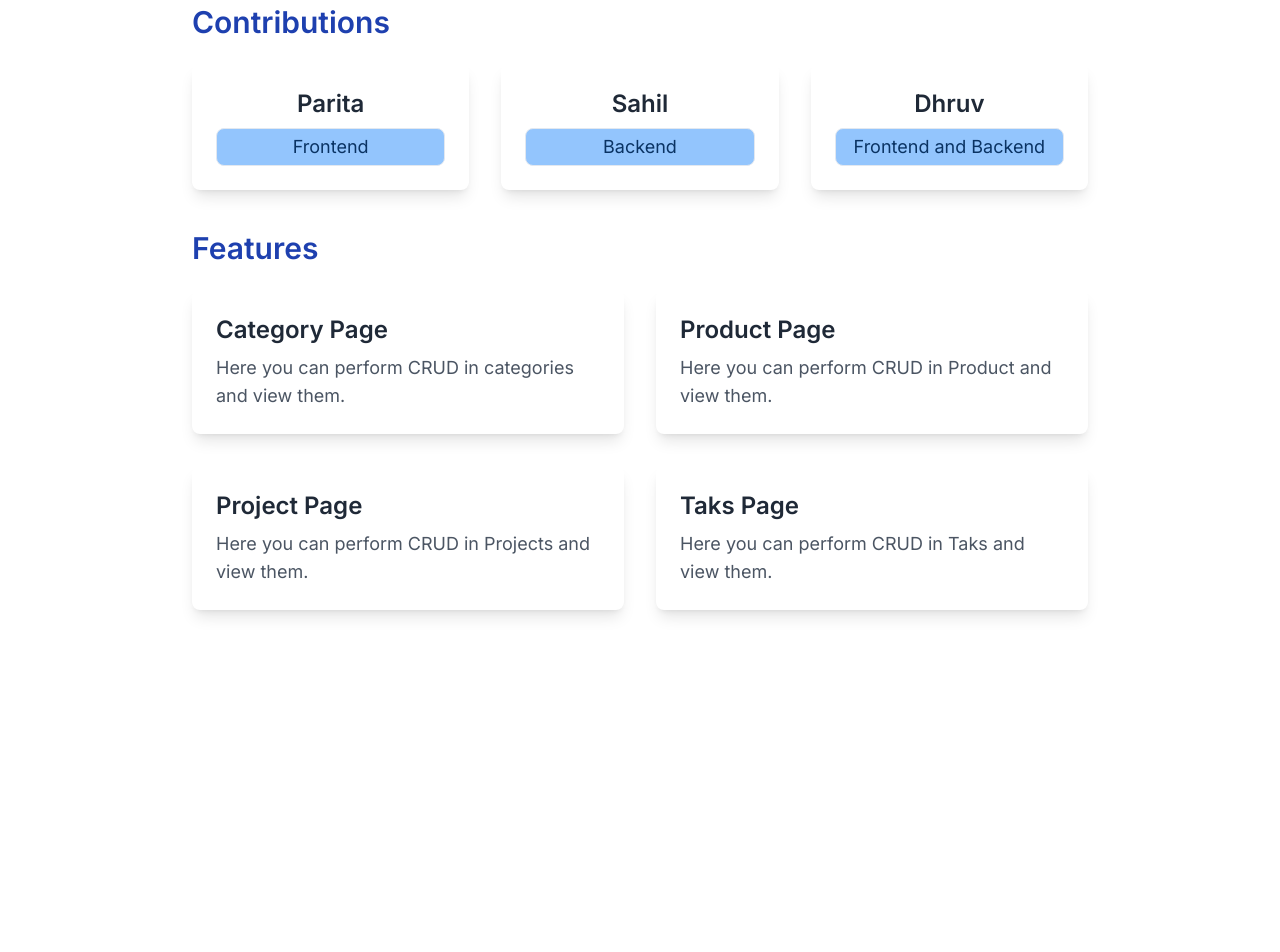
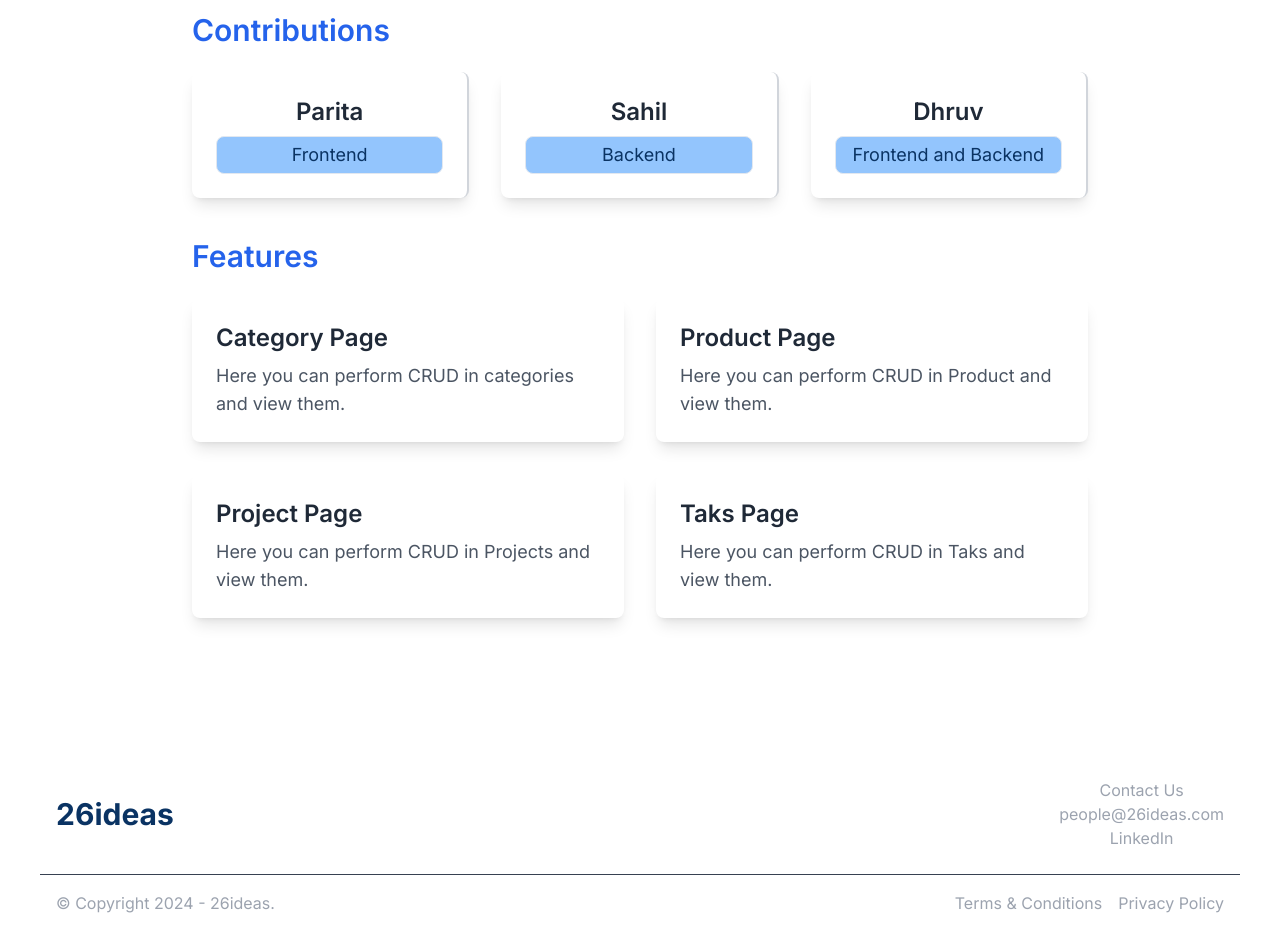
Before and after one commit to GodFather1818/AttachSQL, a Next.js app in the folder task1/: page / in a window 1280 px wide. Shown: the part 326-1278 px from the top of the page. Before the commit the page ends 992 px from the top, so only its background shows below. Built offline with nearby package versions, Linux system fonts and the light colour scheme.

Commit message:
landing page : footer added

```diff
--- a/task1/app/page.tsx
+++ b/task1/app/page.tsx
@@ -12,10 +12,10 @@ import AddCategoryform from '../components/ui/AddCategoryForm'
 export default function Home() {
   return (
     <>
- <div className="min-h-screen flex flex-col items-center justify-center py-10 m-4">
+ <div className="min-h-screen flex flex-col items-center justify-center p-10 m-4 ">
       <div className="text-center mb-10">
-        <h1 className="text-4xl font-bold mb-4 text-primary">Implementing our Skills!</h1>
-        <h1 className="text-4xl font-bold text-blue-600 mb-4">Exploring our ideas together</h1>
+        <h1 className="text-4xl font-semibold mb-4 text-primary">Implementing our Skills!</h1>
+        <h1 className="text-5xl font-bold text-blue-600 mb-4">Exploring our ideas together</h1>
         <p className="text-lg text-gray-600 italic">
           This is a project which helped us learn about fullstack projects:
         </p>
@@ -24,25 +24,25 @@ export default function Home() {
         </p>
       </div>
       <div className="w-full max-w-4xl mx-auto mb-10">
-        <h1 className="text-3xl font-semibold text-blue-800 mb-6">Contributions</h1>
+        <h1 className="text-3xl font-semibold text-blue-600 mb-6">Contributions</h1>
         <div className="grid grid-cols-1 md:grid-cols-3 gap-8">
-          <div className="bg-white p-6 rounded-lg shadow-lg text-center">
+          <div className="bg-white p-6 rounded-lg shadow-lg text-center border-r-2 border-gray-300">
             <h1 className="text-2xl font-semibold text-gray-800 mb-2">Parita</h1>
             <p className="text-lg py-1 text-primary border rounded-lg bg-blue-300">Frontend</p>
           </div>
-          <div className="bg-white p-6 rounded-lg shadow-lg text-center">
+          <div className="bg-white p-6 rounded-lg shadow-lg text-center border-r-2 border-gray-300 md:border-r-2">
             <h1 className="text-2xl font-semibold text-gray-800 mb-2">Sahil</h1>
             <p className="text-lg py-1 text-primary border rounded-lg bg-blue-300">Backend</p>
           </div>
-          <div className="bg-white p-6 rounded-lg shadow-lg text-center">
+          <div className="bg-white p-6 rounded-lg shadow-lg text-center border-r-2 border-gray-300 md:border-r-2">
             <h1 className="text-2xl font-semibold text-gray-800 mb-2">Dhruv</h1>
             <p className="text-lg py-1 text-primary border rounded-lg bg-blue-300">Frontend and Backend</p>
           </div>
         </div>
       </div>
       <div className="w-full max-w-4xl mx-auto">
-        <h1 className="text-3xl font-semibold text-blue-800 mb-6">Features</h1>
-        <div className="grid grid-cols-1 md:grid-cols-2 gap-8">
+        <h1 className="text-3xl font-semibold text-blue-600 mb-6">Features</h1>
+        <div className="grid grid-cols-1 md:grid-cols-2 lg:grid-cols-2 gap-8">
           <div className="bg-white p-6 rounded-lg shadow-lg">
             <h1 className="text-2xl font-semibold text-gray-800 mb-2">Category Page</h1>
             <p className="text-lg text-gray-600">Here you can perform CRUD in categories and view them.</p>
@@ -62,6 +62,28 @@ export default function Home() {
         </div>
       </div>
     </div>
+    <footer className="text-primary p-10 mt-20">
+        <div className="container mx-auto px-4 flex flex-col md:flex-row justify-between items-center">
+          <div className="mb-4 md:mb-0">
+            <h2 className="text-3xl font-bold">26ideas</h2>
+          </div>
+
+          <div className="flex flex-col items-center mt-4 md:mt-0">
+            <p className="text-gray-400">Contact Us</p>
+            <a href="mailto:people@26ideas.com" className="text-gray-400 hover:text-white">people@26ideas.com</a>
+            <a href="#" className="text-gray-400 hover:text-white">LinkedIn</a>
+          </div>
+        </div>
+        <div className="border-t border-gray-700 mt-6 pt-4">
+          <div className="container mx-auto px-4 flex flex-col md:flex-row justify-between items-center">
+            <p className="text-gray-400">© Copyright 2024 - 26ideas.</p>
+            <div className="flex space-x-4 mt-4 md:mt-0">
+              <a href="#" className="text-gray-400 hover:text-white">Terms & Conditions</a>
+              <a href="#" className="text-gray-400 hover:text-white">Privacy Policy</a>
+            </div>
+          </div>
+        </div>
+      </footer>
     </>
   );
 }
```
